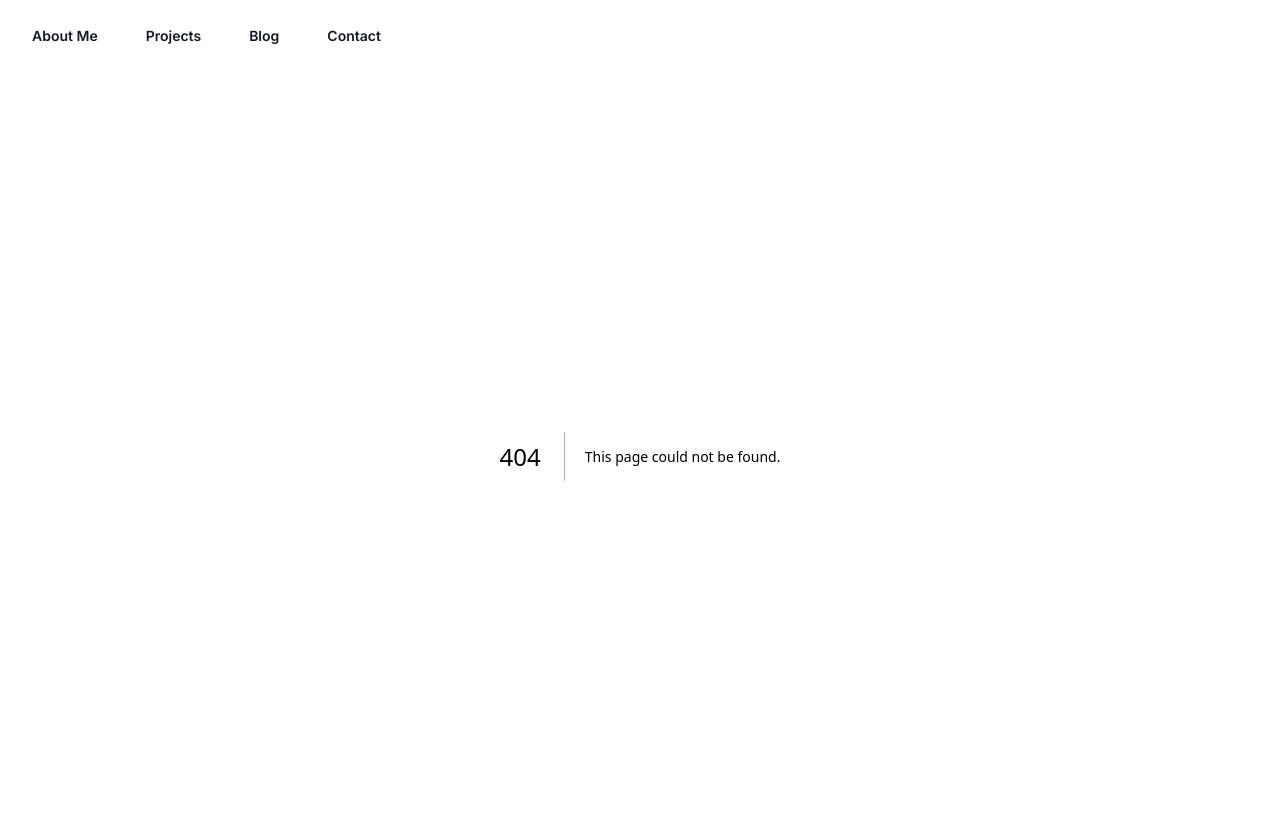
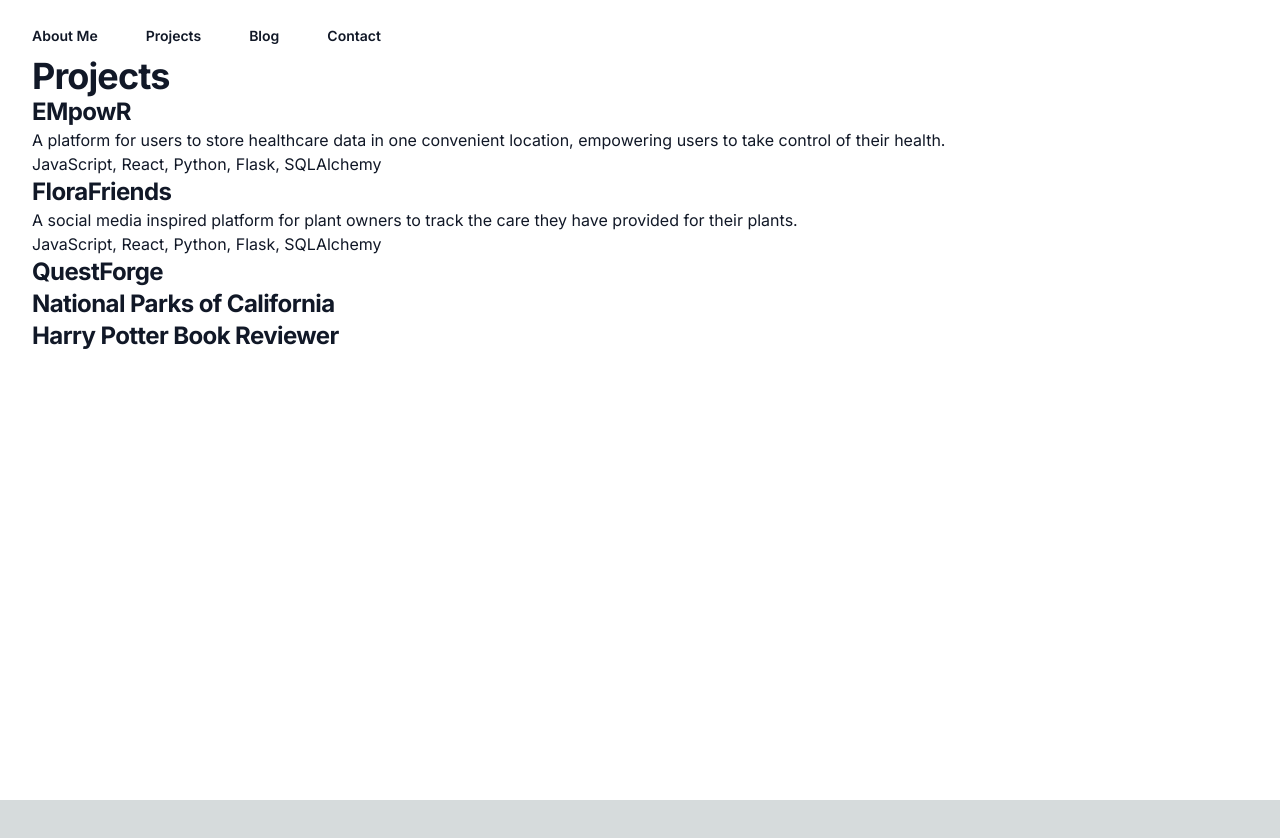
Before and after one commit to CeciliaHoof/MyPortfolio, a Next.js app: page /projects in a window 1280 px wide. Before the commit this address had no page. Shown: the top 838 px of the page. After the commit the page ends 800 px from the top, so only its background shows below. Built offline with nearby package versions, Linux system fonts and the light colour scheme.

Commit message:
added contact, projects pages

```diff
--- a/app/about/page.jsx
+++ b/app/about/page.jsx
@@ -1,3 +1,3 @@
 export default function Page(){
-    return <h1>About Me</h1>
+    return <h1 className="text-2xl font-bold tracking-tight text-gray-900 sm:text-6xl">About Me</h1>
 }
--- /dev/null
+++ b/app/contact/page.jsx
@@ -0,0 +1,38 @@
+import Link from "next/link";
+
+export default function Page() {
+  const links = [
+    {
+      name: "LinkedIn",
+      href: "https://www.linkedin.com/in/cecilia-chimento/",
+    },
+    {
+        name: "GitHub",
+        href: "https://github.com/CeciliaHoof",
+    },
+    {
+      name: "Email",
+      href: "mailto:ccchimento@gmail.com",
+    }
+  ];
+
+  return (
+    <>
+      <h2 className="text-2xl font-bold tracking-tight text-gray-900 sm:text-4xl">
+        Contact Me
+      </h2>
+      <ul>
+        {/* <li className="text-gray-900"><Link href="https://www.linkedin.com/in/cecilia-chimento/">LinkedIn</Link></li>
+        <li className="text-gray-900">Email</li>
+        <li className="text-gray-900">GitHub</li> */}
+        {links.map((link) => (
+          <li key={link.name} className="text-gray-900">
+            <Link  href={link.href}>
+              {link.name}
+            </Link>
+          </li>
+        ))}
+      </ul>
+    </>
+  );
+}
--- a/app/page.js
+++ b/app/page.js
@@ -25,11 +25,11 @@ export default function Page() {
             <p className="mt-3 text-lg leading-8 text-gray-600">
               I need to figure out what I want to say here... ughhhhh so hard talking about myself. blah blah blah
             </p>
-            <div className="grid grid-cols-3 mt-2 justify-items-center">
+            {/* <div className="grid grid-cols-3 mt-2 justify-items-center">
               <span className="mt-1 text-lg leading-8 text-gray-600"> <a href="/about">Get to Know Me</a></span>
               <span className="mt-1 text-lg leading-8 text-gray-600"> <a href="/about">View My Projects</a></span>
               <span className="mt-1 text-lg leading-8 text-gray-600"> <a href="/about">Get in Touch</a></span>
-            </div>
+            </div> */}
           </div>
         </div>
         <div
--- /dev/null
+++ b/app/projects/page.jsx
@@ -0,0 +1,36 @@
+export default function Page() {
+  const projects = [
+    {
+      title: "EMpowR",
+      description:
+        "A platform for users to store healthcare data in one convenient location, empowering users to take control of their health.",
+      tech: "JavaScript, React, Python, Flask, SQLAlchemy",
+    },
+    {
+      title: "FloraFriends",
+      description:
+        "A social media inspired platform for plant owners to track the care they have provided for their plants.",
+      tech: "JavaScript, React, Python, Flask, SQLAlchemy",
+    },
+    { title: "QuestForge", description: "" },
+    { title: "National Parks of California", description: "" },
+    { title: "Harry Potter Book Reviewer", description: "" },
+  ];
+
+  return (
+    <>
+      <h1 className="text-4xl font-bold tracking-tight text-gray-900 sm:text-4xl">
+        Projects
+      </h1>
+      {projects.map((project) => (
+        <div key={project.title}>
+          <h3 className="text-2xl font-bold tracking-tight text-gray-900 sm:text-2xl">
+            {project.title}
+          </h3>
+          <p className="text-gray-900">{project.description}</p>
+          <p className="text-gray-900">{project.tech}</p>
+        </div>
+      ))}
+    </>
+  );
+}
--- a/app/ui/nav.jsx
+++ b/app/ui/nav.jsx
@@ -3,12 +3,13 @@
 import { useState } from "react";
 import { Dialog } from "@headlessui/react";
 import { Bars3Icon, XMarkIcon } from "@heroicons/react/24/outline";
+import Link from "next/link"
 
 const navigation = [
   { name: "About Me", href: "/about" },
-  { name: "Projects", href: "#" },
+  { name: "Projects", href: "/projects" },
   { name: "Blog", href: "#" },
-  { name: "Contact", href: "#" },
+  { name: "Contact", href: "/contact" },
 ];
 
 export default function Nav() {
@@ -32,13 +33,13 @@ export default function Nav() {
           </div>
           <div className="hidden lg:flex lg:gap-x-12">
             {navigation.map((item) => (
-              <a
+              <Link
                 key={item.name}
                 href={item.href}
                 className="text-sm font-semibold leading-6 text-gray-900"
               >
                 {item.name}
-              </a>
+              </Link>
             ))}
           </div>
         </nav>
@@ -64,13 +65,13 @@ export default function Nav() {
               <div className="-my-6 divide-y divide-gray-500/10">
                 <div className="space-y-2 py-6">
                   {navigation.map((item) => (
-                    <a
+                    <Link
                       key={item.name}
                       href={item.href}
                       className="-mx-3 block rounded-lg px-3 py-2 text-base font-semibold leading-7 text-gray-900 hover:bg-gray-50"
                     >
                       {item.name}
-                    </a>
+                    </Link>
                   ))}
                 </div>
               </div>
```
